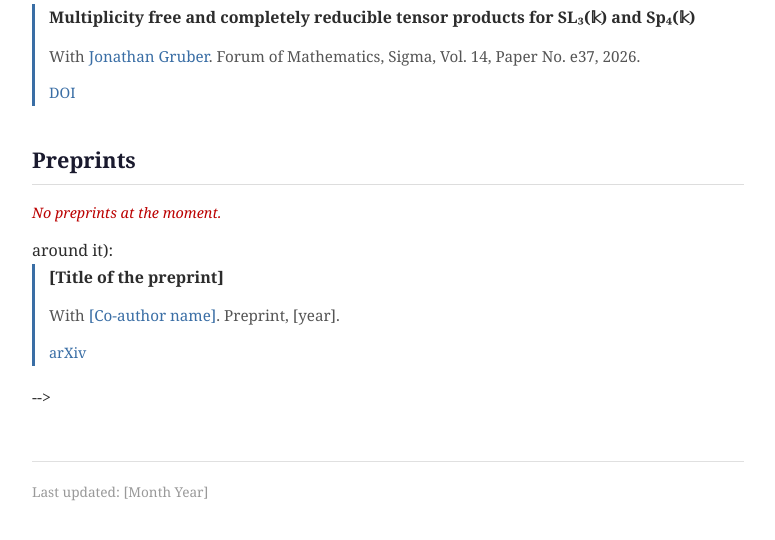
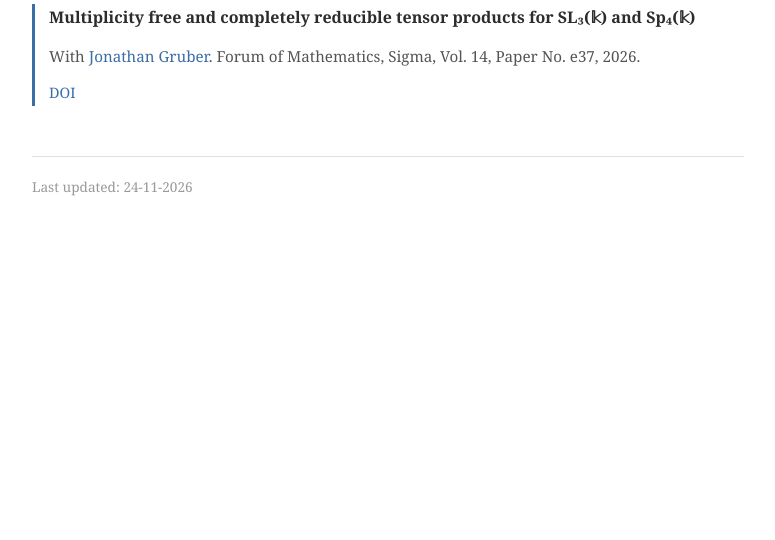
Before and after one commit to gaetan-mancini/gaetan-mancini.github.io, a plain HTML site: page publications.html in a window 1280 px wide. Shown: the part 270-810 px from the top of the page, without its empty margins (252-1027 px from the left). Drawn offline with Linux system fonts and the light colour scheme.

Commit message:
Update publications.html with new date and section edits
Updated the last updated date in the footer and modified the preprints section to remove comment tags.

```diff
--- a/publications.html
+++ b/publications.html
@@ -42,14 +42,14 @@
 
 </section>
 
-<section>
+<!-- <section>
     <h2>Preprints</h2>
-    <!-- No preprints yet. When you have one, copy the block below,
+   No preprints yet. When you have one, copy the block below,
          paste it here, and fill it in. Delete the line in italics
-         once you have a real entry. -->
+         once you have a real entry.
     <p class="note">No preprints at the moment.</p>
 
-    <!-- TEMPLATE (uncomment by removing the <!-- and --> around it):
+     TEMPLATE (uncomment by removing the  around it):
     <div class="entry">
         <p class="title">[Title of the preprint]</p>
         <p class="meta">With <a href="[co-author site]">[Co-author name]</a>. Preprint, [year].</p>
@@ -62,7 +62,7 @@
 </section>
 
 <footer>
-    <p>Last updated: [Month Year]</p>
+    <p>Last updated: 24-11-2026</p>
 </footer>
 
 </div>
```
